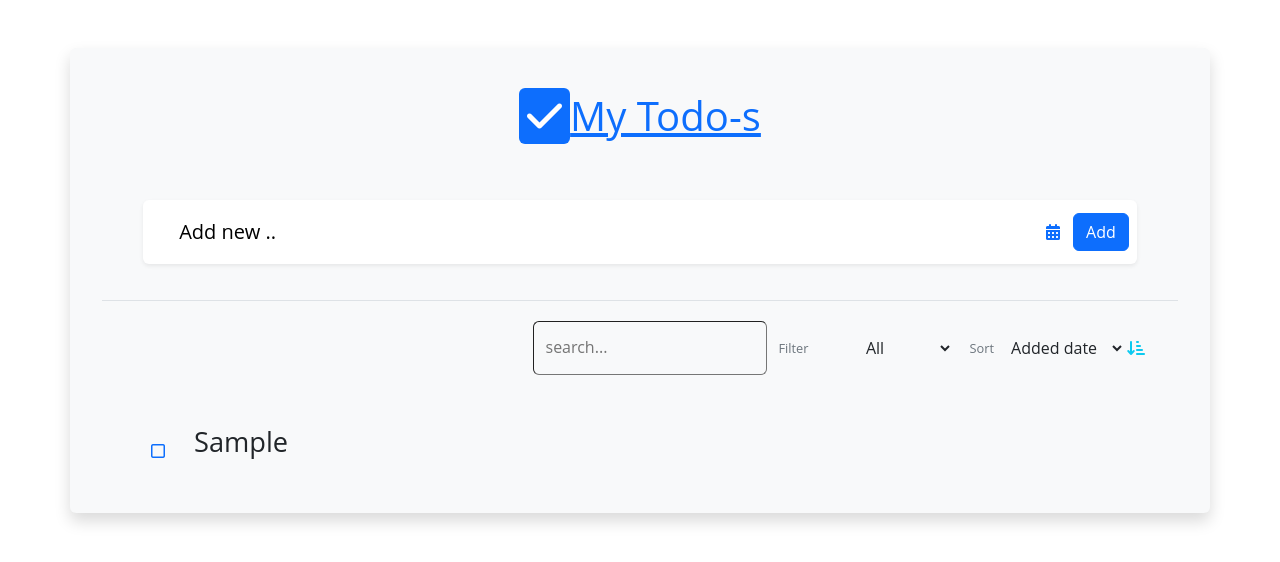
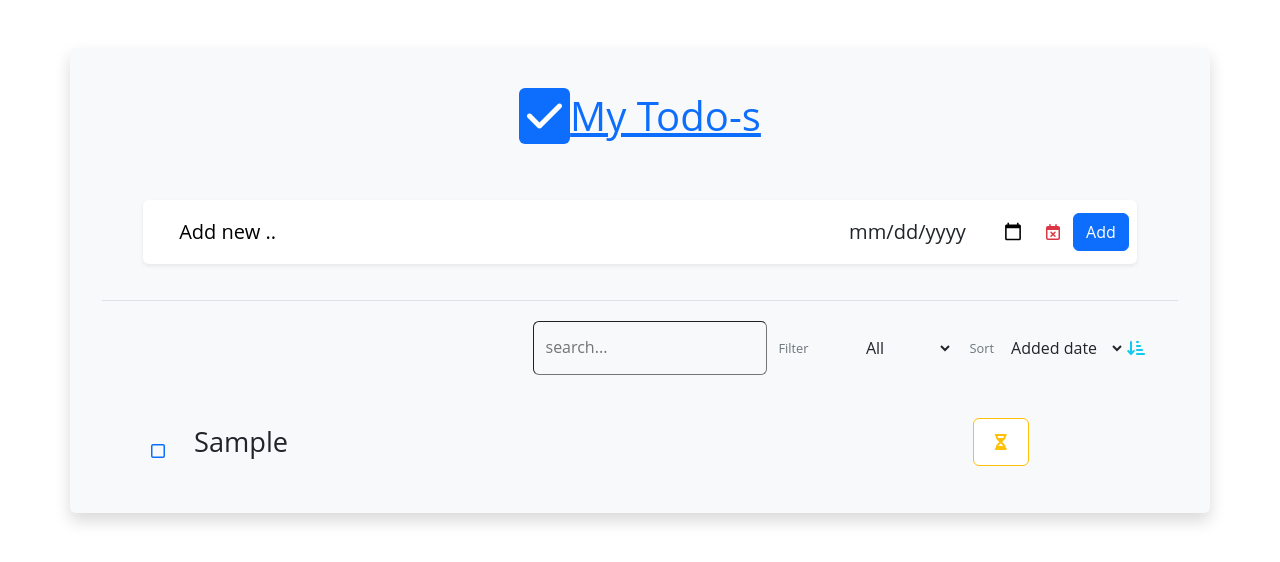
Before and after one commit to Armaansingh4886/todoList, a React (Create React App) app: page / in a window 1280 px wide. Both pictures are taken after typing "Sample" into the empty fields and a click on the button "Add". Shown: the top 562 px of the page. Built offline with nearby package versions, Linux system fonts and the light colour scheme.

Commit message:
corection of date edits

```diff
--- a/src/components/Add.jsx
+++ b/src/components/Add.jsx
@@ -9,6 +9,16 @@ const { task,setTask,updateTask,setUpdateTask,example,setExample} = useContext(T
   const [title,setTitle] = useState("");
   const [description ,setDescription] = useState("");
   const [dueDate , setDueDate] = useState("");
+
+  const dateform = useRef(null);
+  const calenderon = useRef(null);
+  const calenderoff = useRef(null);
+  const handleDueDate = ()=>{
+    dateform.current.classList.toggle("d-none");
+    calenderon.current.classList.toggle("d-none");
+    calenderoff.current.classList.toggle("d-none");
+  }
+
   const handleClick = (event)=>{
 
     event.preventDefault();
@@ -23,27 +33,22 @@ const { task,setTask,updateTask,setUpdateTask,example,setExample} = useContext(T
     setDueDate("");
   }else{
     const tas = example;
-    tas[updateTask[1]]={title:title,description:description,TimeOfCreation:example[updateTask[1]].TimeOfCreation,done:example[updateTask[1]].done,DueDate:example[updateTask[1]].DueDate};
+    tas[updateTask[1]]={title:title,description:description,TimeOfCreation:example[updateTask[1]].TimeOfCreation,done:example[updateTask[1]].done,DueDate:dueDate};
     setExample(tas);
     setTitle("");
     setDescription("");
     setUpdateTask([]);
   }
+  handleDueDate();
 }
 
   useEffect(()=>{
     setTitle(updateTask[0]);
     setDescription(updateTask[1]);
+    setDueDate(updateTask[2]);
 
   },[updateTask])
-  const dateform = useRef(null);
-  const calenderon = useRef(null);
-  const calenderoff = useRef(null);
-  const handleDueDate = ()=>{
-    dateform.current.classList.toggle("d-none");
-    calenderon.current.classList.toggle("d-none");
-    calenderoff.current.classList.toggle("d-none");
-  }
+
 
 
   return (
--- a/src/components/ListItem.jsx
+++ b/src/components/ListItem.jsx
@@ -17,7 +17,7 @@ const ListItem = (props) => {
     setExample(example.filter((tasks) => example.indexOf(tasks) !== props.name));
   };
   const handleUpdate = () => {
-    setUpdateTask([example[props.name].title, props.name]);
+    setUpdateTask([example[props.name].title, props.name,example[props.name].DueDate]);
   };
 
   const done1 = useRef(null);
```
